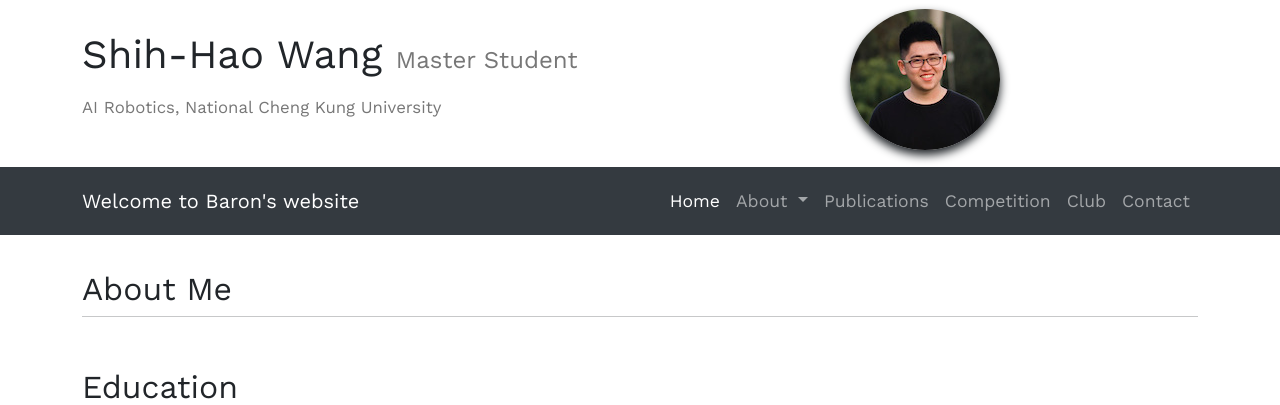
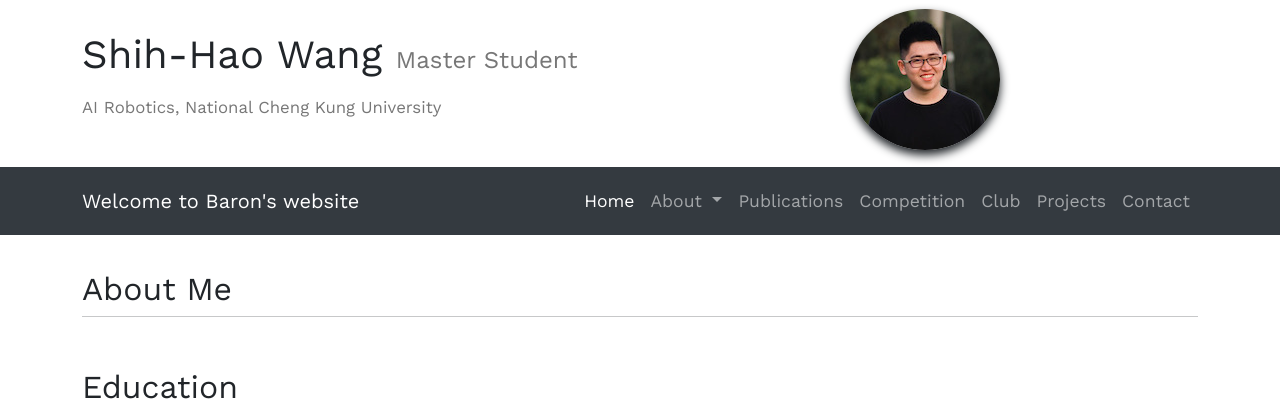
Before and after one commit to Baron1014/myblog, a Django app: page / in a window 1280 px wide. Shown: the top 405 px of the page. Run offline with Django 3.2, Linux system fonts and the light colour scheme; data that the repository does not hold is empty; some libraries are stand-ins or nearby versions.

Commit message:
banner add projects

```diff
--- a/templates/index.html
+++ b/templates/index.html
@@ -28,6 +28,9 @@
             </li>
             <li class="nav-item">
                 <a class="nav-link" href="#section_club">Club</a>
+            </li>
+            <li class="nav-item">
+                <a class="nav-link" href="#section_projects">Projects</a>
             </li>
             <li class="nav-item">
                 <a class="nav-link" href="#section_contact">Contact</a>
@@ -199,7 +202,7 @@
     </div>
 
     <div class="container">
-        <div class="section">
+        <div class="section" id="section_projects">
             <h2>
                 <span class='title'>Projects</span>
             </h2>
```
